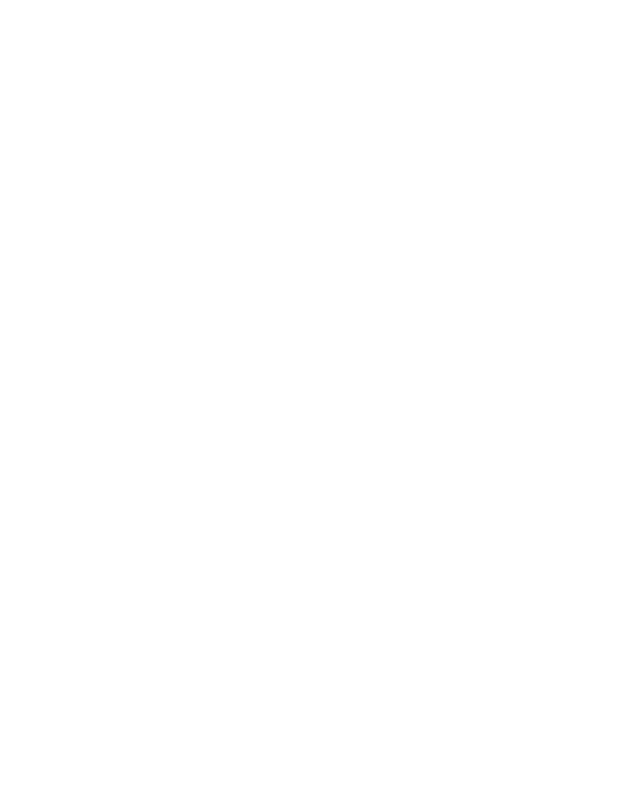
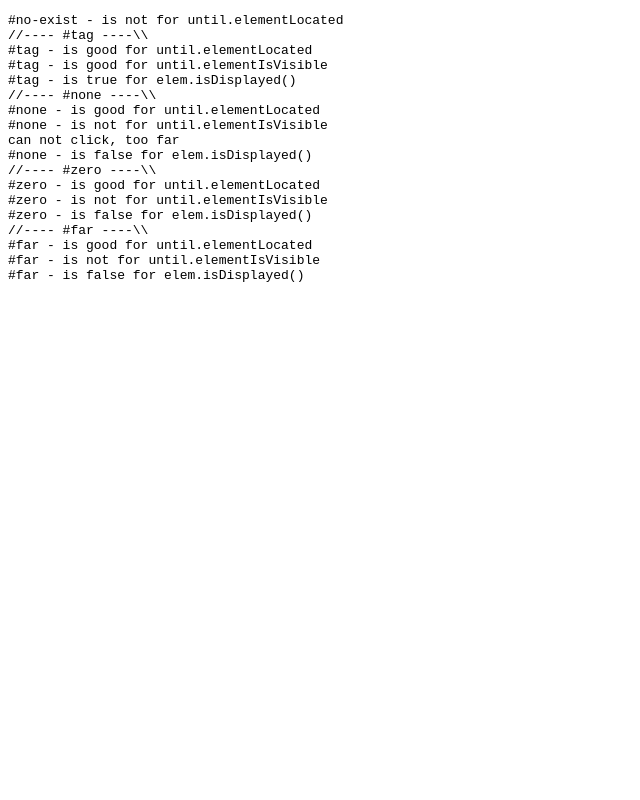
Before and after one commit to webbestmaster/webdriver-example, a plain HTML site: page index.html in a window 1280 px wide. Shown: the top 800 px of the page, without its empty margins (0-640 px from the left). Drawn offline with Linux system fonts and the light colour scheme.

Commit message:
in progress...

```diff
--- a/index.html
+++ b/index.html
@@ -11,6 +11,27 @@
 
 </head>
 <body>
+
+<pre>
+#no-exist - is not for until.elementLocated
+//---- #tag ----\\
+#tag - is good for until.elementLocated
+#tag - is good for until.elementIsVisible
+#tag - is true for elem.isDisplayed()
+//---- #none ----\\
+#none - is good for until.elementLocated
+#none - is not for until.elementIsVisible
+can not click, too far
+#none - is false for elem.isDisplayed()
+//---- #zero ----\\
+#zero - is good for until.elementLocated
+#zero - is not for until.elementIsVisible
+#zero - is false for elem.isDisplayed()
+//---- #far ----\\
+#far - is good for until.elementLocated
+#far - is not for until.elementIsVisible
+#far - is false for elem.isDisplayed()
+</pre>
 
 <div id="none" style="display: none">I am display: none</div>
 <div id="zero" style="width: 0; height: 0; overflow: hidden;">zero dimensions</div>
```
Also changed, not shown: example-01/test/test-1.js (+13 -3 lines).
